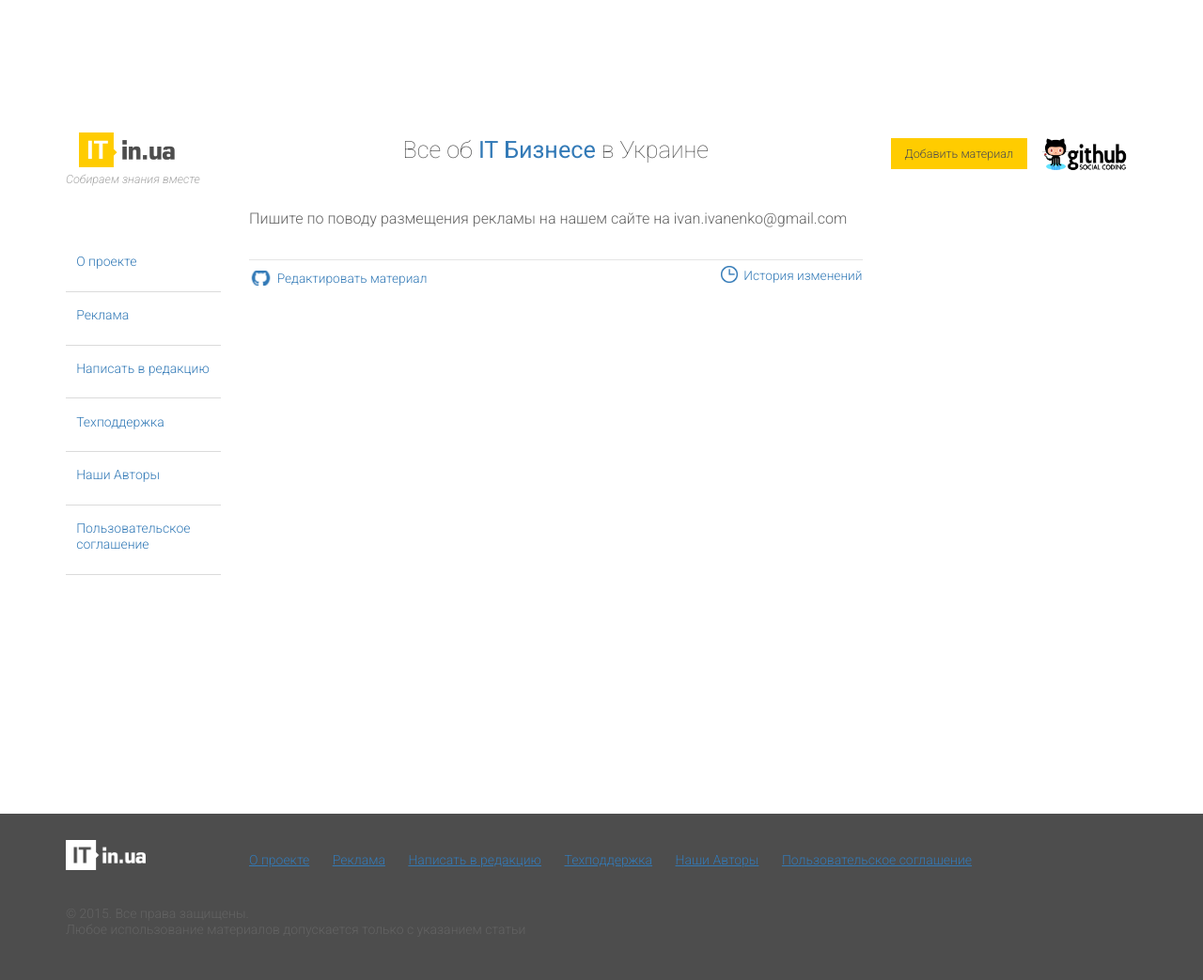
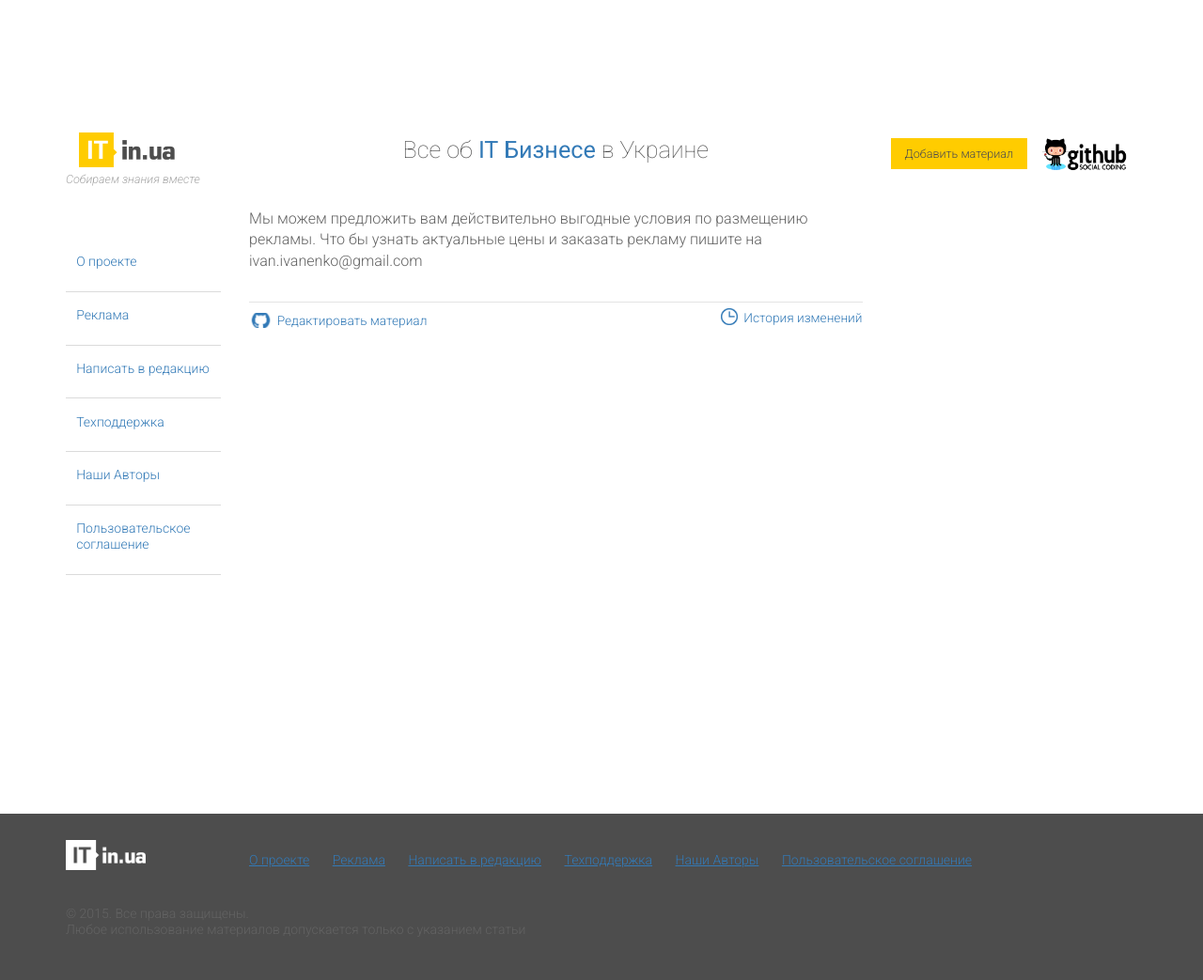
Before and after one commit to itinua/itinua.github.io, a Jekyll site: the page built from content/reklama.md, in a window 1280 px wide. Shown: the whole page at 94% size. Built offline with Jekyll 4.4.1, drawn with Linux system fonts in a browser that asks for light colours; Markdown is read by kramdown in place of the engine named in the settings.

Commit message:
Update reklama.md

```diff
--- a/content/reklama.md
+++ b/content/reklama.md
@@ -1,4 +1,4 @@
 ---
 layout: main
 ---
-Пишите по поводу размещения рекламы на нашем сайте на ivan.ivanenko@gmail.com
+Мы можем предложить вам действительно выгодные условия по размещению рекламы. Что бы узнать актуальные цены и заказать рекламу пишите на ivan.ivanenko@gmail.com
```
